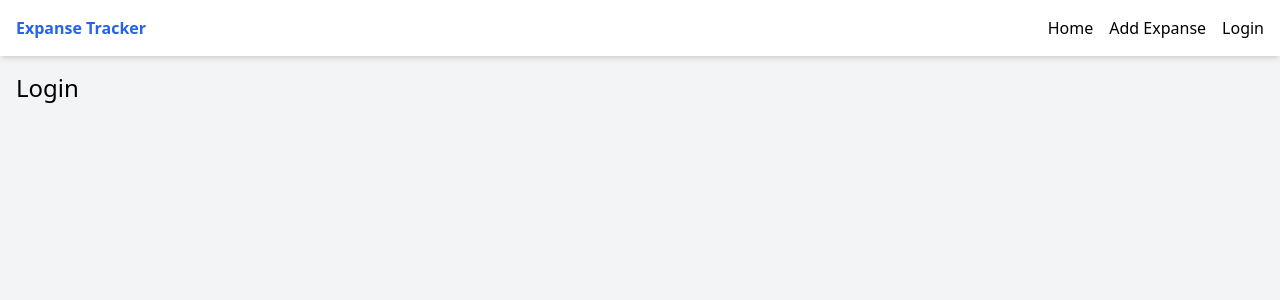
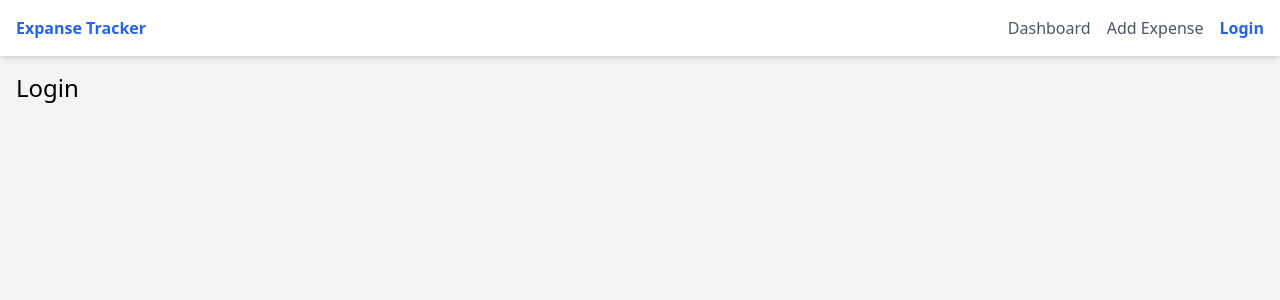
Before and after one commit to Akshaygohrava/Expense-Tracker, a React (Vite) app: page /login in a window 1280 px wide. Shown: the top 300 px of the page. Built offline with nearby package versions, Linux system fonts and the light colour scheme.

Commit message:
Expense Tracker Application

```diff
--- a/src/components/Navbar.jsx
+++ b/src/components/Navbar.jsx
@@ -1,4 +1,5 @@
-import { Link } from "react-router-dom";
+import { Link, NavLink } from 'react-router-dom';
+
 
 const Navbar = () => {
     return (
@@ -7,11 +8,17 @@ const Navbar = () => {
             <h1 className="text-x1 font-bold text-blue-600">
                 Expanse Tracker
             </h1>
-           <div className="space-x-4">
-                <Link to="/" className="text-grey-700 hover:text-blue-600">Home</Link>
-                <Link to="/add" className="text-grey-700 hover:text-blue-600">Add Expanse</Link>
-                <Link to="/login" className="text-grey-700 hover:text-blue-600">Login</Link>
-            </div>
+             <div className="space-x-4">
+          <NavLink to="/" className={({ isActive }) => isActive ? "text-blue-600 font-semibold" : "text-gray-600"}>
+            Dashboard
+          </NavLink>
+          <NavLink to="/add" className={({ isActive }) => isActive ? "text-blue-600 font-semibold" : "text-gray-600"}>
+            Add Expense
+          </NavLink>
+          <NavLink to="/login" className={({ isActive }) => isActive ? "text-blue-600 font-semibold" : "text-gray-600"}>
+            Login
+          </NavLink>
+        </div>
          </nav>
 
         </>
```
